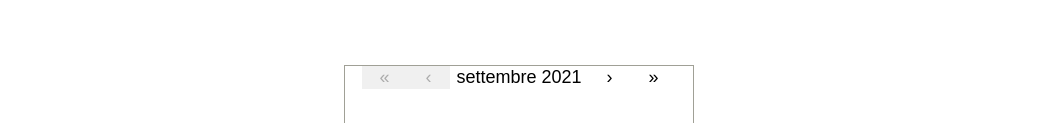
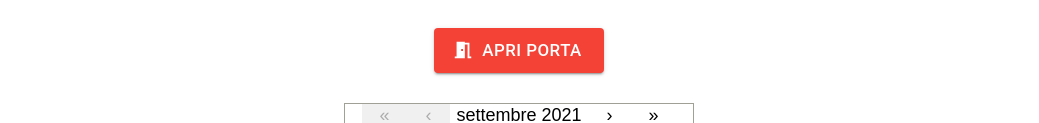
Before and after one commit to giuliovv/casadonegani, a Gatsby site: page / in a window 1280 px wide. Both pictures are taken after a click on the button "FILI". Shown: the part 209-332 px from the top of the page, without its empty margins (121-1160 px from the left). Built offline with nearby package versions, Linux system fonts and the light colour scheme; Gatsby itself is replaced by a stand-in of ours; some packages are replaced by stand-ins of ours; no server answers; the database is empty.

Commit message:
Pulsante porta e inizio luci

```diff
--- a/src/components/HomePage.js
+++ b/src/components/HomePage.js
@@ -11,6 +11,7 @@ import ListItem from '@material-ui/core/ListItem';
 import ListItemText from '@material-ui/core/ListItemText';
 
 import CloseIcon from '@material-ui/icons/Close';
+import MeetingRoomIcon from '@material-ui/icons/MeetingRoom';
 
 import Calendar from 'react-calendar';
 import "../components/calendar.css"
@@ -114,6 +115,48 @@ const HomePage = (props) => {
           });
     }
 
+    async function apriPorta(location) {
+        const settings = {
+            method: 'POST',
+            // headers: {
+            //     Accept: 'application/json',
+            //     'Content-Type': 'application/json',
+            // }
+        };
+        try {
+            const fetchResponse = await fetch(`http://${location}:12576/cgi-bin/main.cgi`, settings);
+            // const data = await fetchResponse.json();
+            // return data;
+        } catch (e) {
+            console.log(e);
+        }
+
+    }
+
+    async function disableApriPorta(location) {
+        const settings = {
+            method: 'POST',
+        };
+        try {
+            await fetch(`http://${location}:12576/cgi-bin/disabilita.cgi?user=${props.user}`, settings);
+        } catch (e) {
+            console.log(e);
+        }
+
+    }
+
+    async function sendCommand(command, location) {
+        const settings = {
+            method: 'POST',
+        };
+        try {
+            await fetch(`http://${location}:12576/cgi-bin/luci.cgi?comando=${command}`, settings);
+        } catch (e) {
+            console.log(e);
+        }
+
+    }
+
     return(
         <div style={{display:"block"}}>
             <div style={{minHeight: "100vh", display: "table"}}>
@@ -121,6 +164,21 @@ const HomePage = (props) => {
                     <Typography variant="h1" component="h2" gutterBottom style={{marginBottom: "40px", maxWidth: "80%", marginLeft: "10%", overflow: "hidden"}}>
                     {props.user !== "Laura" ? "Benvenuto" : "Benvenuta"} {props.user}
                     </Typography>
+                    <Button
+                        variant="contained"
+                        color="primary"
+                        size="large"
+                        style={{ marginBottom: "30px" }}
+                        onClick={() => {
+                            apriPorta("casa.giuliovaccari.it");
+                            apriPorta("192.168.1.46");
+                            disableApriPorta("casa.giuliovaccari.it");
+                            disableApriPorta("192.168.1.46");
+                        }}
+                        startIcon={<MeetingRoomIcon />}
+                    >
+                        Apri porta
+                    </Button>
                     <Calendar
                         style={{magin:"auto"}}
                         locale="it-IT"
```
